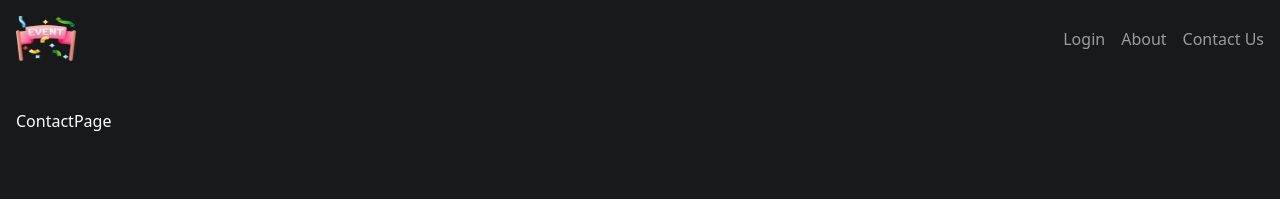
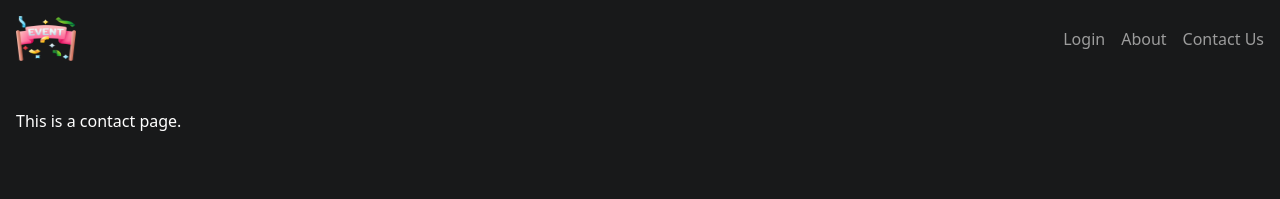
Before and after one commit to Sharif-Miah/project-eventry, a Next.js app: page /contact in a window 1280 px wide. Shown: the top 199 px of the page. Built offline with nearby package versions, Linux system fonts and the light colour scheme.

Commit message:
contact page text added

```diff
--- a/app/contact/page.js
+++ b/app/contact/page.js
@@ -1,5 +1,5 @@
 const ContactPage = () => {
-  return <section className='container'>ContactPage</section>;
+  return <section className='container'>This is a contact page.</section>;
 };
 
 export default ContactPage;
```
